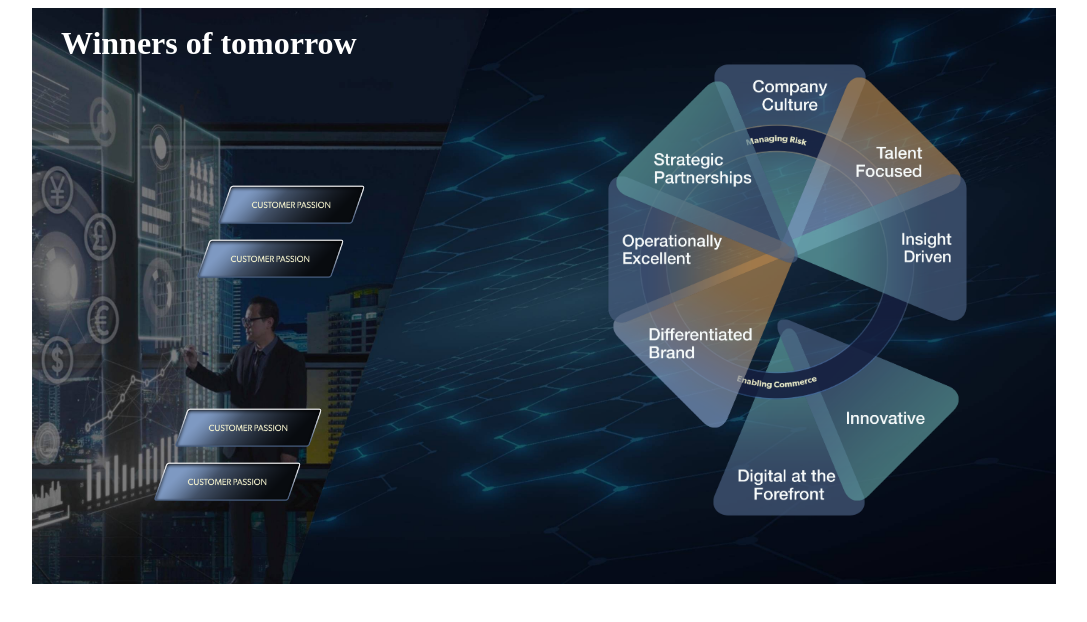
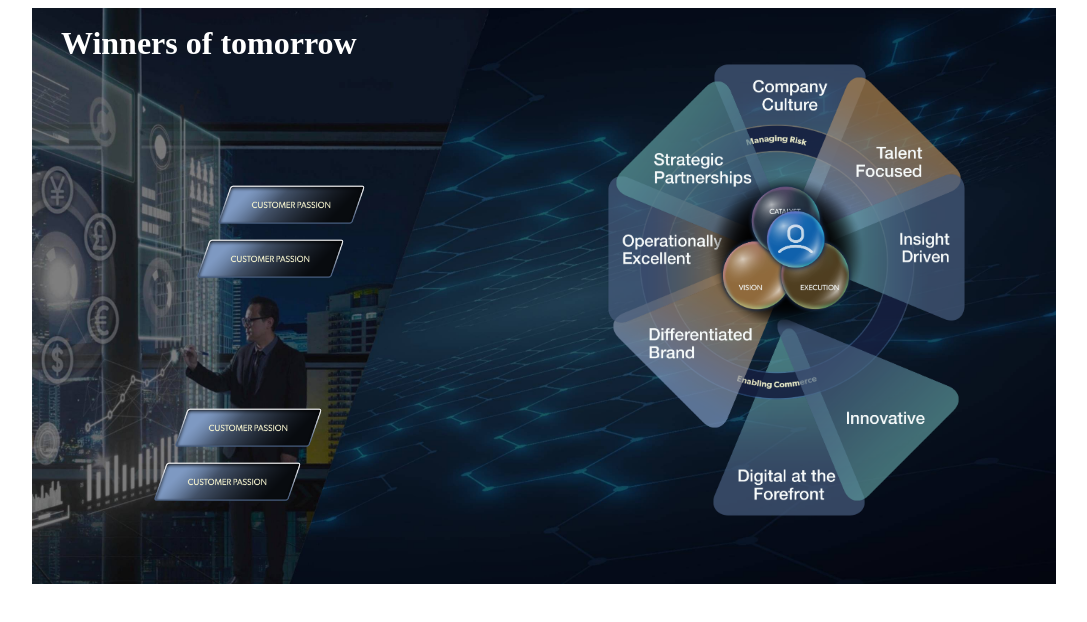
Before and after one commit to tatyanakarlen/NTT-Data-assesment, a plain HTML site: page NTTDataAssesment/index2.html in a window 1280 px wide. Shown: the whole page, without its empty margins (96-1183 px from the left). Drawn offline with Linux system fonts and the light colour scheme.

Commit message:
assets all laid out

```diff
--- a/NTTDataAssesment/index2.html
+++ b/NTTDataAssesment/index2.html
@@ -42,6 +42,8 @@
       <img id="pie-diff-brand" class='right-side-assets' src="images/pie-diff-brand.png" >
       <img id="pie-operation" class='right-side-assets' src="images/pie-operatinally-excellent.png">
       <img id="pie-strategic-partner" class='right-side-assets' src="images/pie-stragic-partnerships.png">
+      <img id="text-balls" class='right-side-assets' src="images/text-balls.png">
+      <img id="ball-person" class='right-side-assets' src="images/ball-personPNG.png">
 
 
 
--- a/NTTDataAssesment/styles2.css
+++ b/NTTDataAssesment/styles2.css
@@ -96,7 +96,7 @@
 #pie-insight-driven {
   width: 18%;
   top: 165px;
-    right: 88px;
+  right: 90px;
   z-index: 9;
 }
 
@@ -104,6 +104,7 @@
   width: 18%;
   bottom: 146px;
   right: 96px;
+  z-index:9;
 }
 
 #pie-diff-brand {
@@ -126,3 +127,17 @@
   right: 257px;
   z-index: 9;
 }
+
+#text-balls {
+  width: 17%;
+  top: 156px;
+  right: 183px;
+  z-index: 9;
+}
+
+#ball-person {
+    width: 7%;
+    top: 196px;
+    right: 224px;
+    z-index: 9;
+}
```
Lines whose indentation alone changed are shown as unchanged.
